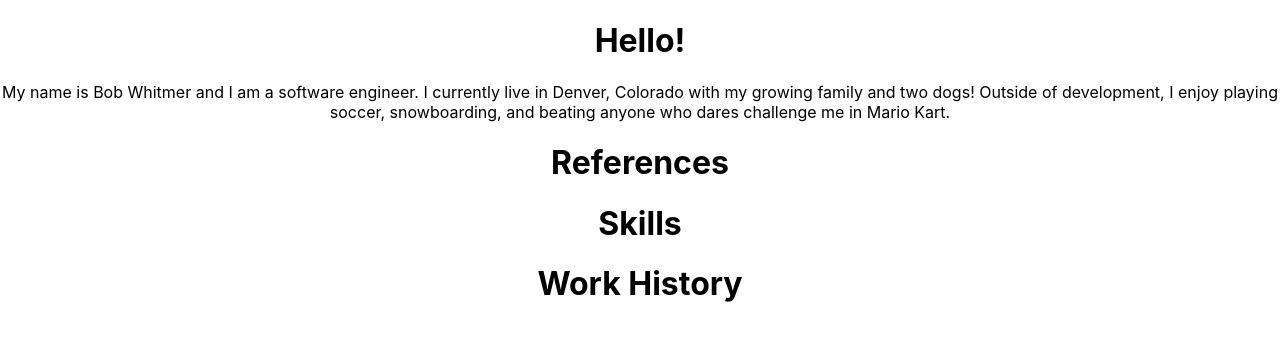
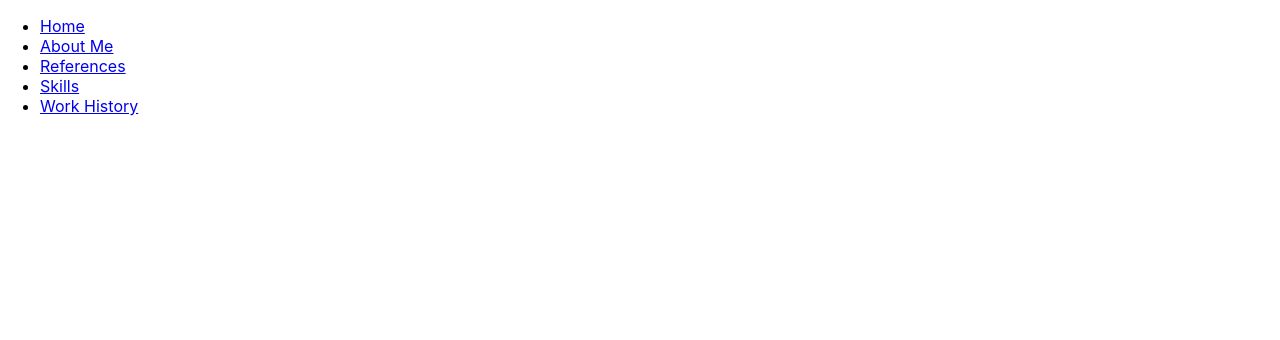
Before and after one commit to rjwhitmer/rjwhitmer.github.io, a React (Create React App) app in the folder mysite/: page / in a window 1280 px wide. Shown: the top 340 px of the page. Built offline with nearby package versions, Linux system fonts and the light colour scheme.

Commit message:
react-router

```diff
--- a/mysite/package.json
+++ b/mysite/package.json
@@ -8,6 +8,7 @@
     "@testing-library/user-event": "^12.1.10",
     "react": "^17.0.1",
     "react-dom": "^17.0.1",
+    "react-router-dom": "^5.2.0",
     "react-scripts": "4.0.1",
     "web-vitals": "^0.2.4"
   },
--- a/mysite/src/App.js
+++ b/mysite/src/App.js
@@ -1,17 +1,60 @@
 import './App.css';
-import AboutMe from './Components/AboutMe'
-import References from './Components/References'
-import Skills from './Components/Skills'
-import WorkHistory from './Components/WorkHistory'
+import {
+  BrowserRouter as Router,
+  Switch,
+  Route,
+  Link,
+} from 'react-router-dom';
+import AboutMe from './Components/AboutMe';
+import References from './Components/References';
+import Skills from './Components/Skills';
+import WorkHistory from './Components/WorkHistory';
 
 function App() {
   return (
-    <div className="App">
-      <AboutMe />
-      <References />
-      <Skills />
-      <WorkHistory />
-    </div>
+    // <div className="App">
+    //   <AboutMe />
+    //   <References />
+    //   <Skills />
+    //   <WorkHistory />
+    // </div>
+    <Router>
+      <div>
+        <nav>
+          <ul>
+            <li>
+              <Link to='/'>Home</Link>
+            </li>
+            <li>
+              <Link to='/about-me'>About Me</Link>
+            </li>
+            <li>
+              <Link to='/references'>References</Link>
+            </li>
+            <li>
+              <Link to='/skills'>Skills</Link>
+            </li>
+            <li>
+              <Link to='/work-history'>Work History</Link>
+            </li>
+          </ul>
+        </nav>
+        <Switch>
+          <Route path='/about-me'>
+            <AboutMe />
+          </Route>
+          <Route path='/references'>
+            <References />
+          </Route>
+          <Route path='/skills'>
+            <Skills />
+          </Route>
+          <Route path='/work-history'>
+            <WorkHistory />
+          </Route>
+        </Switch>
+      </div>
+    </Router>
   );
 }
 
```
Also changed, not shown: mysite/src/Components/Images.js (added), 2 other files (tests, documents, lock files or other folders).
